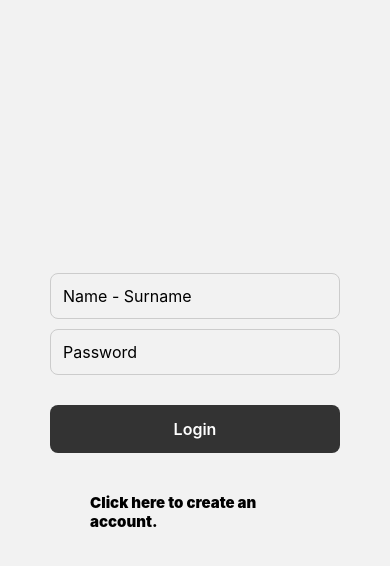
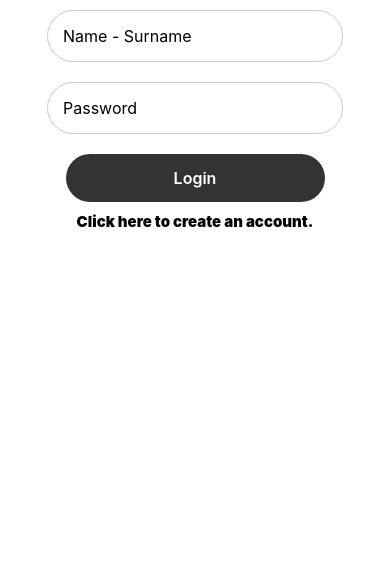
Before and after one commit to Altaaan4/Auth_App, a React Native app: screen /Main in a window 390 px wide. Shown: the top 566 px of the page. Built offline with nearby package versions, Linux system fonts and the light colour scheme.

Commit message:
refactor: refactored styling codes

```diff
--- a/src/components/Button/index.tsx
+++ b/src/components/Button/index.tsx
@@ -18,11 +18,11 @@ export default Button;
 
 const styles = StyleSheet.create({
   button: {
+    width: '70%',
     backgroundColor: '#333',
     paddingVertical: 14,
-    borderRadius: 8,
+    borderRadius: 30,
     alignItems: 'center',
-    marginTop: 20,
   },
   text: {
     color: '#fff',
--- a/src/components/InputBox/index.tsx
+++ b/src/components/InputBox/index.tsx
@@ -29,11 +29,11 @@ export default Input;
 
 const styles = StyleSheet.create({
   input: {
+    width: '80%',
     borderWidth: 1,
     borderColor: '#ccc',
-    padding: 12,
-    borderRadius: 8,
-    marginBottom: 10,
+    padding: 15,
+    borderRadius: 30,
     fontSize: 16,
   },
 });
--- a/src/components/TextButton/index.tsx
+++ b/src/components/TextButton/index.tsx
@@ -1,5 +1,5 @@
-import { StyleSheet, Text,TouchableOpacity } from 'react-native'
-import React from 'react'
+import { StyleSheet, Text, TouchableOpacity } from 'react-native';
+import React from 'react';
 
 type TextButtonProps = {
   text: string;
@@ -9,20 +9,18 @@ type TextButtonProps = {
 const TextButton: React.FC<TextButtonProps> = ({ text, onPress }) => {
   return (
     <TouchableOpacity onPress={onPress}>
-      <Text style={styles.TextContainer}>{text}</Text>
+      <Text style={styles.text}>{text}</Text>
     </TouchableOpacity>
   );
 };
 
-export default TextButton
+export default TextButton;
 
 const styles = StyleSheet.create({
-    TextContainer: {
+  text: {
     color: 'black',
     fontSize: 15,
     fontWeight: '900',
-    padding:40,
-    alignItems:'center'
-  },},
-
-)
+    alignSelf: 'center',
+  },
+});
--- a/src/screens/LoginScreen/index.tsx
+++ b/src/screens/LoginScreen/index.tsx
@@ -22,20 +22,27 @@ const LoginScreen = () => {
 
   return (
     <View style={styles.container}>
-      <Input placeholder="Name - Surname" value={name} onChangeText={setName} />
-
+      <View style={styles.inputContainer}>
+        <Input
+          placeholder="Name - Surname"
+          value={name}
+          onChangeText={setName}
+        />
         <Input
           placeholder="Password"
           value={password}
           onChangeText={setPassword}
           secureTextEntry
         />
+      </View>
+      <View style={styles.buttonContainer}>
+        <Button title="Login" onPress={Login} />
 
-      <Button title="Login" onPress={Login} />
         <TextButton
           text="Click here to create an account."
           onPress={() => navigation.navigate('Register')}
         />
+      </View>
     </View>
   );
 };
@@ -45,7 +52,18 @@ export default LoginScreen;
 const styles = StyleSheet.create({
   container: {
     flex: 1,
-    padding: 50,
+    backgroundColor: 'white',
+  },
+  inputContainer: {
+    padding: 10,
+    alignItems: 'center',
     justifyContent: 'center',
+    gap: 20,
+  },
+  buttonContainer: {
+    justifyContent: 'center',
+    alignItems: 'center',
+    margin: 10,
+    gap: 10,
   },
 });
--- a/src/screens/RegisterScreen/index.tsx
+++ b/src/screens/RegisterScreen/index.tsx
@@ -11,22 +11,25 @@ const RegisterScreen = () => {
   const navigation = useNavigation<any>();
   return (
     <View style={styles.container}>
+      <View style={styles.inputContainer}>
         <Input
           placeholder="Name - Surname"
           value={newName}
           onChangeText={setNewName}
         />
-
         <Input
           placeholder="Password"
           value={newpassword}
           onChangeText={setNewPassword}
           secureTextEntry
         />
+      </View>
+      <View style={styles.buttonContainer}>
         <Button
           title="Save Account"
           onPress={() => navigation.navigate(LoginScreen)}
         />
+      </View>
     </View>
   );
 };
@@ -36,7 +39,18 @@ export default RegisterScreen;
 const styles = StyleSheet.create({
   container: {
     flex: 1,
-    padding: 50,
+    backgroundColor: 'white',
+  },
+  inputContainer: {
+    padding: 10,
+    alignItems: 'center',
     justifyContent: 'center',
+    gap: 20,
+  },
+  buttonContainer: {
+    justifyContent: 'center',
+    alignItems: 'center',
+    margin: 10,
+    gap: 10,
   },
 });
```
Lines whose indentation alone changed are shown as unchanged.
